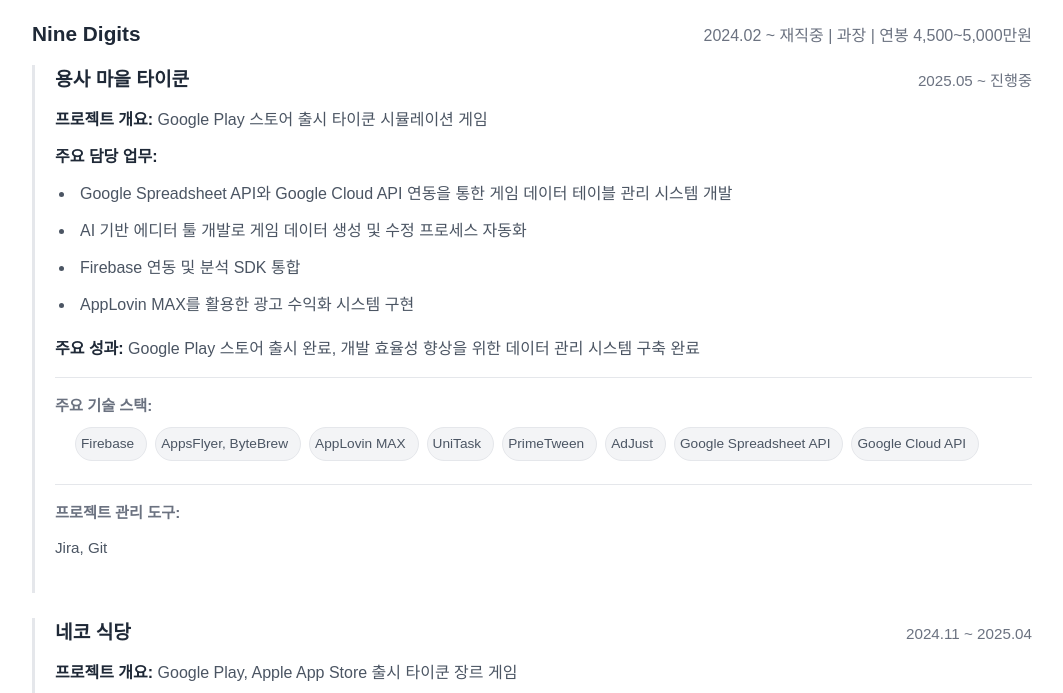
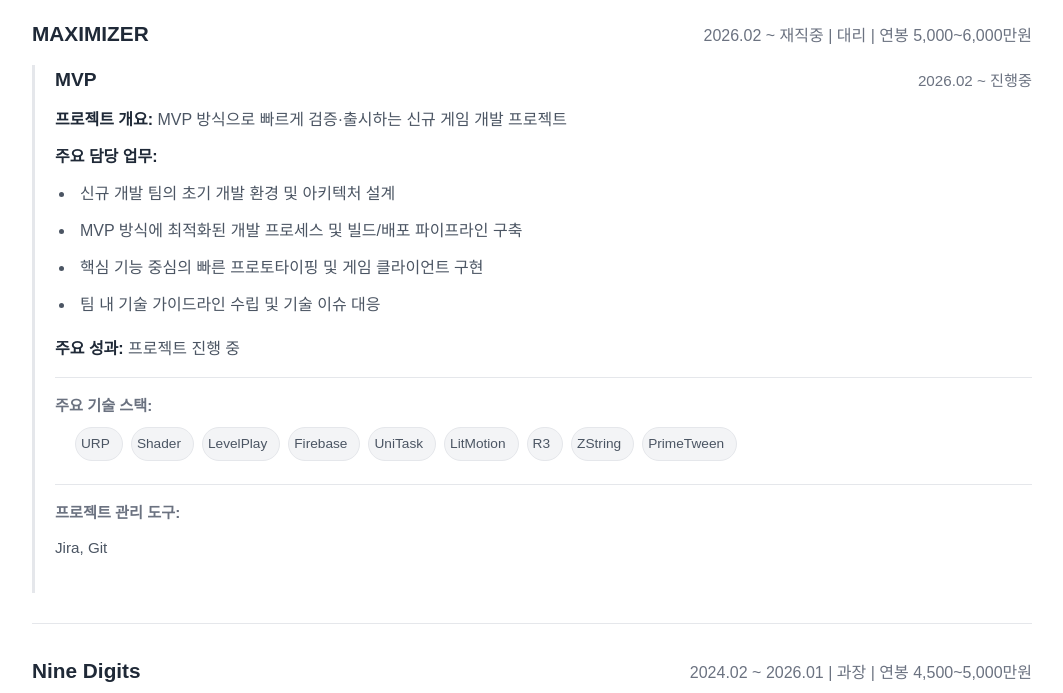
Before and after one commit to cyKim0115/cyKim0115.github.io, a plain HTML site: page 경력기술서.html in a window 1280 px wide. Shown: the part 101-794 px from the top of the page, without its empty margins (108-1171 px from the left). Drawn offline with Linux system fonts and the light colour scheme.

Commit message:
정보 최신화

```diff
--- a/경력기술서.html
+++ b/경력기술서.html
@@ -104,11 +104,6 @@
             padding-left: 20px;
             border-left: 3px solid #e5e7eb;
             padding-bottom: 20px;
-        }
-
-        .project-item:last-child {
-            border-left: none;
-            padding-left: 0;
         }
 
         .project-header {
@@ -270,18 +265,73 @@
         <div class="section">
             <h2 class="section-title">경력 기술서</h2>
 
+            <!-- MAXIMIZER -->
+            <div class="subsection">
+                <div class="company-info">
+                    <div class="company-name">MAXIMIZER</div>
+                    <div class="period">2026.02 ~ 재직중 | 대리 | 연봉 5,000~6,000만원</div>
+                </div>
+
+                <!-- MVP -->
+                <div class="project-item">
+                    <div class="project-header">
+                        <div class="project-name">MVP</div>
+                        <div class="project-period">2026.02 ~ 진행중</div>
+                    </div>
+                    <div class="project-description">
+                        <p>
+                            <strong>프로젝트 개요:</strong> MVP 방식으로 빠르게 검증·출시하는 신규 게임 개발 프로젝트
+                        </p>
+                        <p>
+                            <strong>주요 담당 업무:</strong>
+                        </p>
+                        <ul>
+                            <li>신규 개발 팀의 초기 개발 환경 및 아키텍처 설계</li>
+                            <li>MVP 방식에 최적화된 개발 프로세스 및 빌드/배포 파이프라인 구축</li>
+                            <li>핵심 기능 중심의 빠른 프로토타이핑 및 게임 클라이언트 구현</li>
+                            <li>팀 내 기술 가이드라인 수립 및 기술 이슈 대응</li>
+                        </ul>
+                        <p>
+                            <strong>주요 성과:</strong> 프로젝트 진행 중
+                        </p>
+                        <div class="tech-stack">
+                            <div class="tech-stack-title">주요 기술 스택:</div>
+                            <div class="tech-list">
+                                <ul>
+                                    <li>URP</li>
+                                    <li>Shader</li>
+                                    <li>LevelPlay</li>
+                                    <li>Firebase</li>
+                                    <li>UniTask</li>
+                                    <li>LitMotion</li>
+                                    <li>R3</li>
+                                    <li>ZString</li>
+                                    <li>PrimeTween</li>
+                                </ul>
+                            </div>
+                        </div>
+                        <div class="tech-stack" style="margin-top: 10px;">
+                            <div class="tech-stack-title">프로젝트 관리 도구:</div>
+                            <div class="tech-list">Jira, Git</div>
+                        </div>
+                    </div>
+                </div>
+            </div>
+
+            <div class="divider"></div>
+
             <!-- Nine Digits -->
             <div class="subsection">
                 <div class="company-info">
                     <div class="company-name">Nine Digits</div>
-                    <div class="period">2024.02 ~ 재직중 | 과장 | 연봉 4,500~5,000만원</div>
+                    <div class="period">2024.02 ~ 2026.01 | 과장 | 연봉 4,500~5,000만원</div>
                 </div>
 
                 <!-- 용사 마을 타이쿤 -->
                 <div class="project-item">
                     <div class="project-header">
                         <div class="project-name">용사 마을 타이쿤</div>
-                        <div class="project-period">2025.05 ~ 진행중</div>
+                        <div class="project-period">2025.05 ~ 2026.01</div>
                     </div>
                     <div class="project-description">
                         <p>
```
Also changed, not shown: index.html (+6 -2 lines), style.css (+26 -8 lines), Resource/MAXIMIZER_MVP/banner.png (added).
